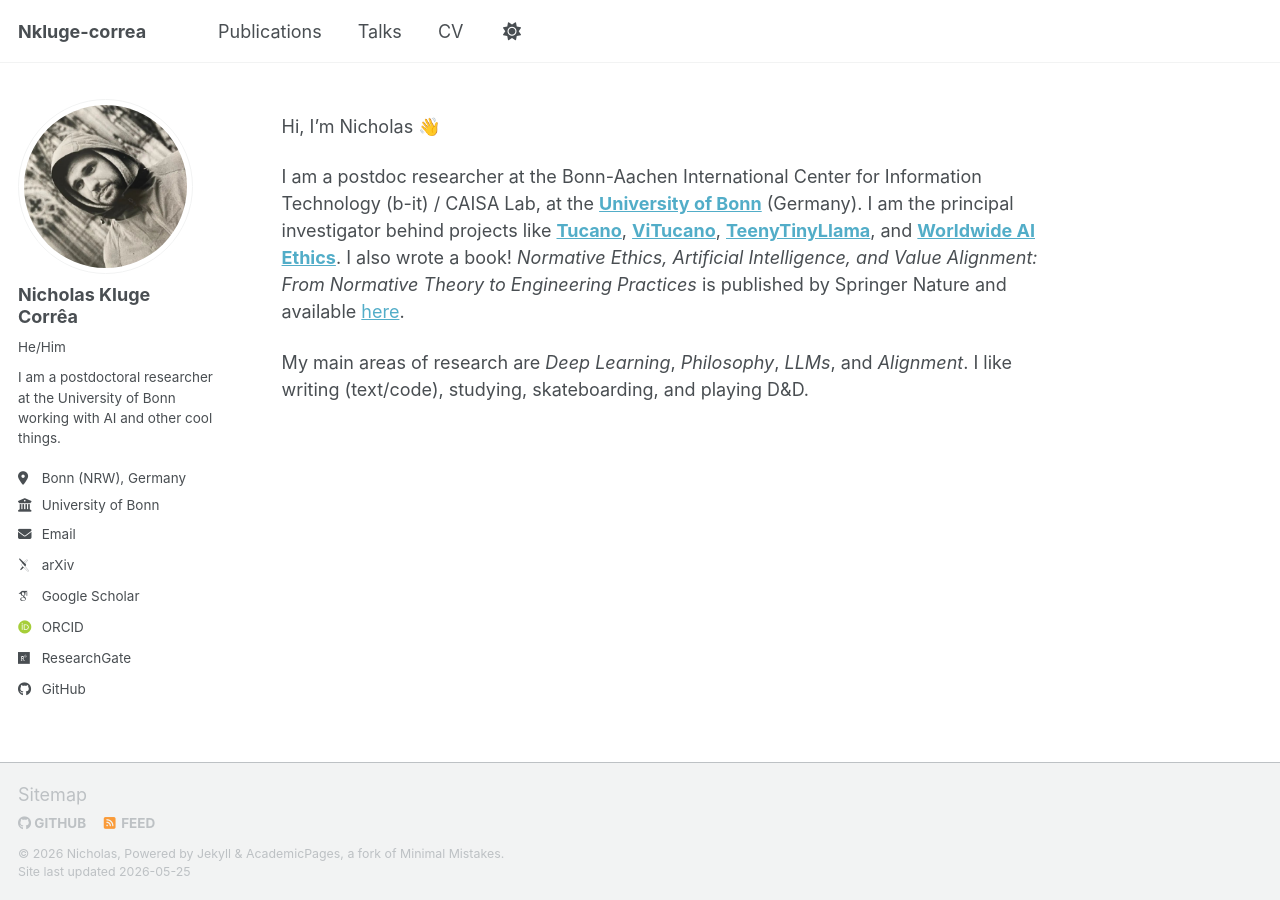
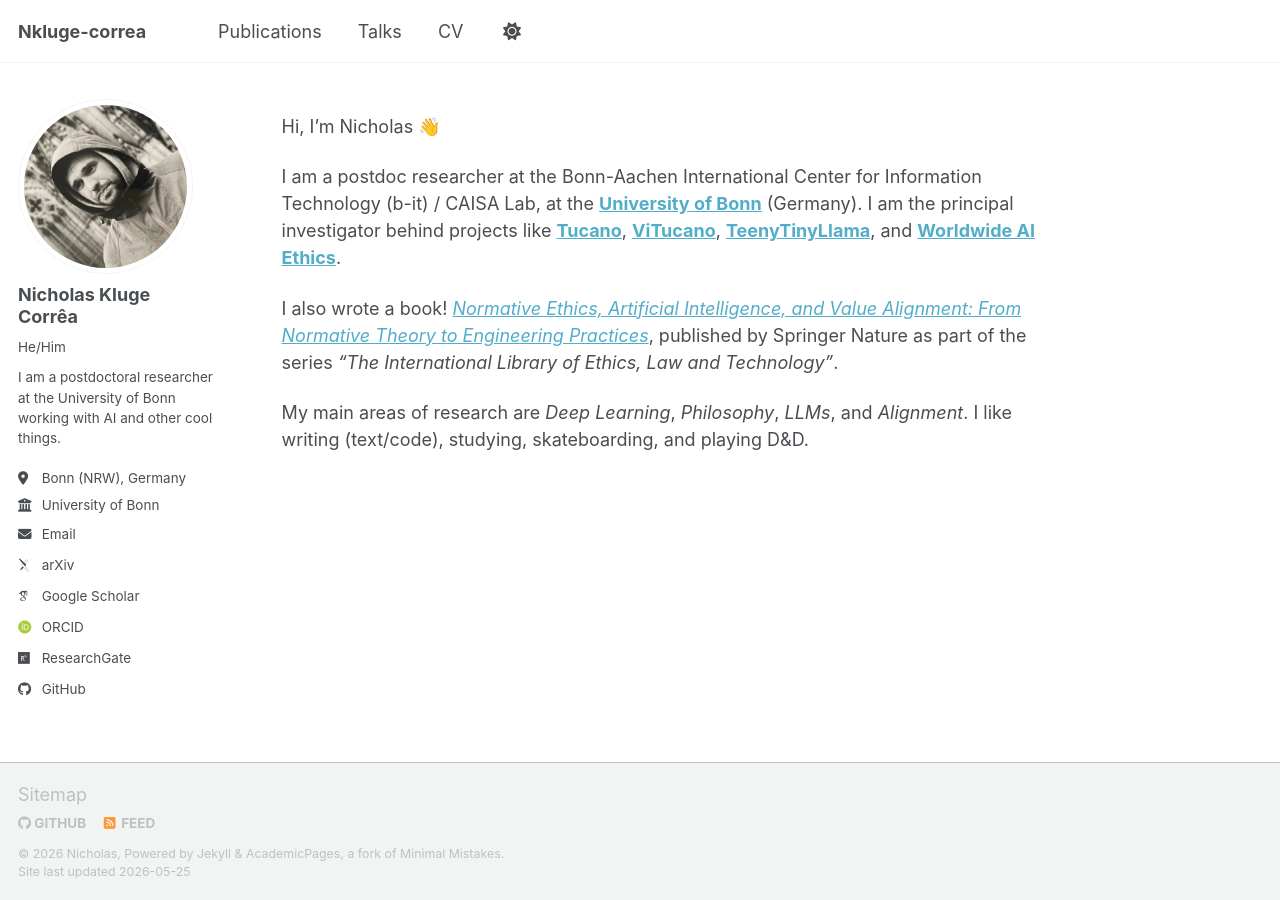
Before and after one commit to Nkluge-correa/Nkluge-correa.github.io, a Jekyll site: the page built from _pages/about.md, in a window 1280 px wide. Built offline with Jekyll 4.4.1, drawn with Linux system fonts in a browser that asks for light colours; some web fonts are replaced; a script bundle is joined from its source files by our own code; library files that are not in the unit come from our copies.

Commit message:
updated the about page

```diff
--- a/_pages/about.md
+++ b/_pages/about.md
@@ -9,6 +9,8 @@ redirect_from:
 
 Hi, I'm Nicholas 👋
 
-I am a postdoc researcher at the Bonn-Aachen International Center for Information Technology (b-it) / CAISA Lab, at the [**University of Bonn**](https://www.uni-bonn.de/en?set_language=en) (Germany). I am the principal investigator behind projects like [**Tucano**](https://nkluge-correa.github.io/Tucano/), [**ViTucano**](https://huggingface.co/collections/TucanoBR/vitucano-v1), [**TeenyTinyLlama**](https://nkluge-correa.github.io/TeenyTinyLlama/), and [**Worldwide AI Ethics**](https://nkluge-correa.github.io/worldwide_AI-ethics/). I also wrote a book! *Normative Ethics, Artificial Intelligence, and Value Alignment: From Normative Theory to Engineering Practices* is published by Springer Nature and available [here](https://link.springer.com/book/10.1007/978-3-032-22150-6).
+I am a postdoc researcher at the Bonn-Aachen International Center for Information Technology (b-it) / CAISA Lab, at the [**University of Bonn**](https://www.uni-bonn.de/en?set_language=en) (Germany). I am the principal investigator behind projects like [**Tucano**](https://nkluge-correa.github.io/Tucano/), [**ViTucano**](https://huggingface.co/collections/TucanoBR/vitucano-v1), [**TeenyTinyLlama**](https://nkluge-correa.github.io/TeenyTinyLlama/), and [**Worldwide AI Ethics**](https://nkluge-correa.github.io/worldwide_AI-ethics/).
+
+I also wrote a book! *[Normative Ethics, Artificial Intelligence, and Value Alignment: From Normative Theory to Engineering Practices](https://link.springer.com/book/10.1007/978-3-032-22150-6)*, published by Springer Nature as part of the series *"The International Library of Ethics, Law and Technology"*.
 
 My main areas of research are _Deep Learning_, _Philosophy_, _LLMs_, and _Alignment_. I like writing (text/code), studying, skateboarding, and playing D&D.
```
